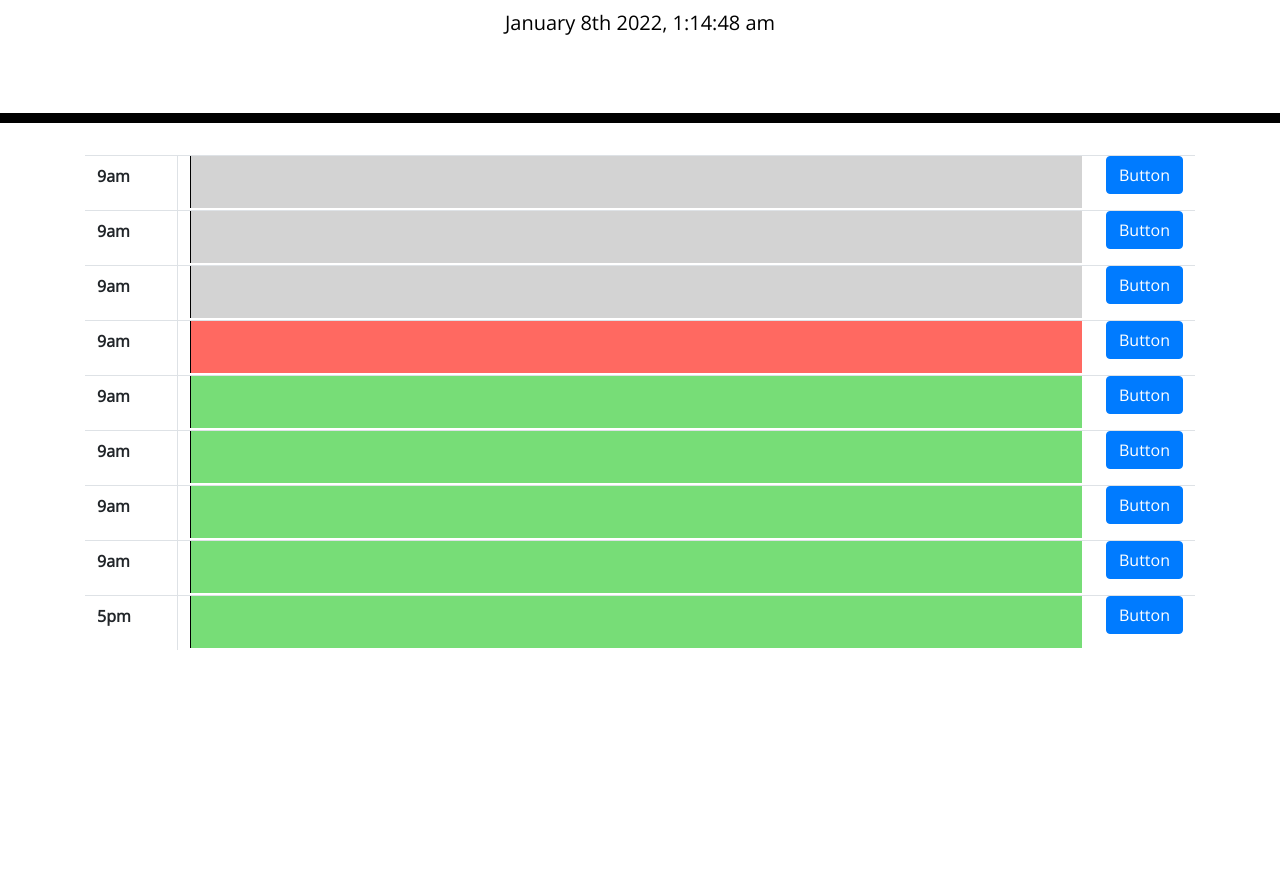
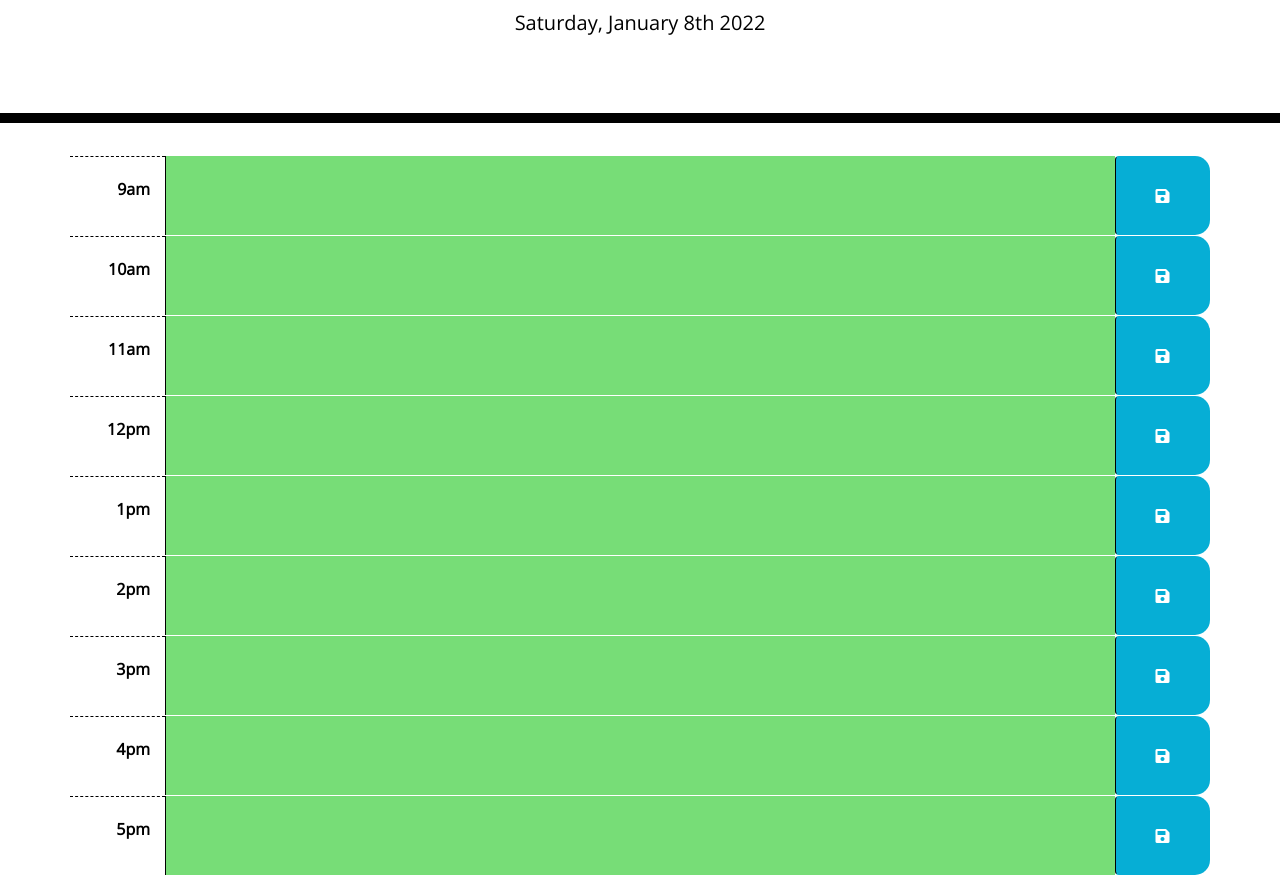
Before and after one commit to kingnolds/Day_planner, a plain HTML site: page index.html in a window 1280 px wide. Shown: the part 181-1056 px from the top of the page. Before the commit the page ends 847 px from the top, so only its background shows below. Drawn offline with nearby package versions, Linux system fonts and the light colour scheme.

Commit message:
Changed table to rows for simplicity added appropriate class tags removed white text color from the past present and future classes updated js dom traversal for new layout

```diff
--- a/index.html
+++ b/index.html
@@ -29,74 +29,109 @@
       <p id="currentDay" class="lead"></p>
     </header>
     <div class="container">
-      <table class="table">
-        <tbody>
+      <div class="row">
+        <div class="col-1 hour text-right py-4 font-weight-bold text-right py-4 font-weight-bold">9am</div>
+        <textarea class="time-input col-10" data-time="9"></textarea>
+        <button class="btn col-1 saveBtn" type="submit"><i class="fas fa-save"></i></button>
+      </div>
+      <div class="row">
+        <div class="col-1 hour text-right py-4 font-weight-bold">10am</div>
+        <textarea class="time-input col-10" data-time="10"></textarea>
+        <button class="btn col-1 saveBtn" type="submit"><i class="fas fa-save"></i></button>
+      </div>
+      <div class="row">
+        <div class="col-1 hour text-right py-4 font-weight-bold">11am</div>
+        <textarea class="time-input col-10" data-time="11"></textarea>
+        <button class="btn col-1 saveBtn" type="submit"><i class="fas fa-save"></i></button>
+      </div>
+      <div class="row">
+        <div class="col-1 hour text-right py-4 font-weight-bold">12pm</div>
+        <textarea class="time-input col-10" data-time="12"></textarea>
+        <button class="btn col-1 saveBtn" type="submit"><i class="fas fa-save"></i></button>
+      </div>
+      <div class="row">
+        <div class="col-1 hour text-right py-4 font-weight-bold">1pm</div>
+        <textarea class="time-input col-10" data-time="13"></textarea>
+        <button class="btn col-1 saveBtn" type="submit"><i class="fas fa-save"></i></button>
+      </div>
+      <div class="row">
+        <div class="col-1 hour text-right py-4 font-weight-bold">2pm</div>
+        <textarea class="time-input col-10" data-time="14"></textarea>
+        <button class="btn col-1 saveBtn" type="submit"><i class="fas fa-save"></i></button>
+      </div>
+      <div class="row">
+        <div class="col-1 hour text-right py-4 font-weight-bold">3pm</div>
+        <textarea class="time-input col-10" data-time="15"></textarea>
+        <button class="btn col-1 saveBtn" type="submit"><i class="fas fa-save"></i></button>
+      </div>
+      <div class="row">
+        <div class="col-1 hour text-right py-4 font-weight-bold">4pm</div>
+        <textarea class="time-input col-10" data-time="16"></textarea>
+        <button class="btn col-1 saveBtn" type="submit"><i class="fas fa-save"></i></button>
+      </div>
+      <div class="row">
+        <div class="col-1 hour text-right py-4 font-weight-bold">5pm</div>
+        <textarea class="time-input col-10" data-time="17"></textarea>
+        <button class="btn col-1 saveBtn" type="submit"><i class="fas fa-save"></i></button>
+      </div>
+<!--
+            <div class="border-right col-1 hour">10am</div>
+            <div class="p-0 col-10">
+            <textarea name="" class="time-input col-12" data-time="10" ></textarea>
+            </div>
+            <button class="btn btn-primary btn-block" type="submit"><i class="fas fa-save"></i></button>
 
           <tr>
-            <th scope="row" class="border-right col-1">9am</th>
-            <td class="py-0 col-10">
-            <textarea name="" class="time-input col-12" data-time="9"></textarea>
+            <th scope="row" class="border-right col-1 time-border">11am</th>
+            <td class="p-0 col-10">
+            <textarea name="" class="time-input col-12" data-time="11" ></textarea>
             </td>
-            <td class="py-0 col-1"><button class="btn btn-primary" type="submit">Button</button></td>
+            <td class="p-0 col-1 bg-primary rounded-right"><button class="btn btn-primary btn-block" type="submit"><i class="fas fa-save"></i></button></td>
           </tr>
           <tr>
-            <th scope="row" class="border-right col-1">9am</th>
-            <td class="py-0 col-10">
-            <textarea name="" class="time-input col-12" data-time="10" ></textarea>
+            <th scope="row" class="border-right col-1 time-border">12am</th>
+            <td class="p-0 col-10">
+            <textarea name="" class="time-input col-12" data-time="12" ></textarea>
             </td>
-            <td class="py-0 col-1"><button class="btn btn-primary" type="submit">Button</button></td>
+            <td class="p-0 col-1 bg-primary rounded-right"><button class="btn btn-primary btn-block" type="submit"><i class="fas fa-save"></i></button></td>
           </tr>
           <tr>
-            <th scope="row" class="border-right col-1">9am</th>
-            <td class="py-0 col-10">
-            <textarea name="" class="time-input col-12" data-time="11" ></textarea>
+            <th scope="row" class="border-right col-1 time-border">1pm</th>
+            <td class="p-0 col-10">
+            <textarea name="" class="time-input col-12" data-time="13" ></textarea>
             </td>
-            <td class="py-0 col-1"><button class="btn btn-primary" type="submit">Button</button></td>
+            <td class="p-0 col-1 bg-primary rounded-right"><button class="btn btn-primary btn-block" type="submit"><i class="fas fa-save"></i></button></td>
           </tr>
           <tr>
-            <th scope="row" class="border-right col-1">9am</th>
-            <td class="py-0 col-10">
-            <textarea name="" class="time-input col-12" data-time="12" ></textarea>
+            <th scope="row" class="border-right col-1 time-border">2pm</th>
+            <td class="p-0 col-10">
+            <textarea name="" class="time-input col-12" data-time="14" ></textarea>
             </td>
-            <td class="py-0 col-1"><button class="btn btn-primary" type="submit">Button</button></td>
+            <td class="p-0 col-1 bg-primary rounded-right"><button class="btn btn-primary btn-block" type="submit"><i class="fas fa-save"></i></button></td>
           </tr>
           <tr>
-            <th scope="row" class="border-right col-1">9am</th>
-            <td class="py-0 col-10">
-            <textarea name="" class="time-input col-12" data-time="13" ></textarea>
+            <th scope="row" class="border-right col-1 time-border">3pm</th>
+            <td class="p-0 col-10">
+            <textarea name="" class="time-input col-12" data-time="15" ></textarea>
             </td>
-            <td class="py-0 col-1"><button class="btn btn-primary" type="submit">Button</button></td>
+            <td class="p-0 col-1 bg-primary rounded-right"><button class="btn btn-primary btn-block" type="submit"><i class="fas fa-save"></i></button></td>
           </tr>
           <tr>
-            <th scope="row" class="border-right col-1">9am</th>
-            <td class="py-0 col-10">
-            <textarea name="" class="time-input col-12" data-time="14" ></textarea>
+            <th scope="row" class="border-right col-1 time-border">4pm</th>
+            <td class="p-0 col-10">
+            <textarea name="" class="time-input col-12" data-time="16" ></textarea>
             </td>
-            <td class="py-0 col-1"><button class="btn btn-primary" type="submit">Button</button></td>
+            <td class="p-0 col-1 bg-primary rounded-right"><button class="btn btn-primary btn-block" type="submit"><i class="fas fa-save"></i></button></td>
           </tr>
           <tr>
-            <th scope="row" class="border-right col-1">9am</th>
-            <td class="py-0 col-10">
-            <textarea name="" class="time-input col-12" data-time="15" ></textarea>
-            </td>
-            <td class="py-0 col-1"><button class="btn btn-primary" type="submit">Button</button></td>
-          </tr>
-          <tr>
-            <th scope="row" class="border-right col-1">9am</th>
-            <td class="py-0 col-10">
-            <textarea name="" class="time-input col-12" data-time="16" ></textarea>
-            </td>
-            <td class="py-0 col-1"><button class="btn btn-primary" type="submit">Button</button></td>
-          </tr>
-          <tr>
-            <th scope="row" class="border-right col-1">5pm</th>
-            <td class="py-0 col-10">
+            <th scope="row" class="border-right col-1 time-border">5pm</th>
+            <td class="p-0 col-10">
             <textarea name="" class="time-input col-12" data-time="17" ></textarea>
             </td>
-            <td class="py-0 col-1"><button class="btn btn-primary" type="submit">Button</button></td>
-          </tr>
-        </tbody>
-      </table>
+            <td class="p-0 col-1 bg-primary rounded-right"><button class="btn btn-primary btn-block" type="submit"><i class="fas fa-save"></i></button></td>
+          </tr> -->
+
+      </div>
       <!-- Timeblocks go here -->
       <!-- <div class="input-group mb-3">
         <input type="text" class="form-control" aria-label="Recipient's username" aria-describedby="button-addon2">
--- a/script.js
+++ b/script.js
@@ -1,13 +1,13 @@
 // add time to top of page
 var currentDay = $('#currentDay')
-currentDay.text(moment().format('MMMM Do YYYY, h:mm:ss a'))
+currentDay.text(moment().format('dddd, MMMM Do YYYY'))
 console.log('hello')
 
 // change text input color based on hour of day
 var timeField = $('.time-input')
 timeField.each(function () {
     var timeData = $(this).data('time')
-    var hour = 12 //moment().hours()
+    var hour = moment().hours()
     if (timeData < hour) {
         $(this).addClass('past')
     } else if (timeData === hour) {
@@ -19,11 +19,12 @@ timeField.each(function () {
 
 // input field
 
-var saveBtns = $('.btn')
+var saveBtns = $('.saveBtn')
 saveBtns.each(function() {
-    $(this).click(function(event){
-        var plan = $(this).parent().siblings('.col-10').children('.time-input').val()
-        var planTime = $(this).parent().siblings('.col-10').children('.time-input').data('time')
+    $(this).click(function(){
+        var plan = $(this).parent().children('.time-input').val()
+        console.log(plan);
+        var planTime = $(this).parent().children('.time-input').data('time')
         localStorage.setItem(planTime, plan)
     })
 })
--- a/style.css
+++ b/style.css
@@ -44,17 +44,17 @@ textarea {
 
 .past {
   background-color: #d3d3d3;
-  color: white;
+  /* color: white; */
 }
 
 .present {
   background-color: #ff6961;
-  color: white;
+  /* color: white; */
 }
 
 .future {
   background-color: #77dd77;
-  color: white;
+  /* color: white; */
 }
 
 .saveBtn {
```
